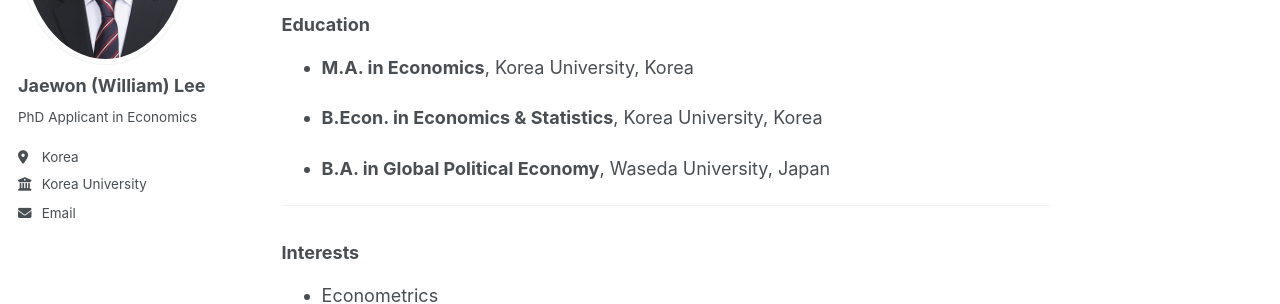
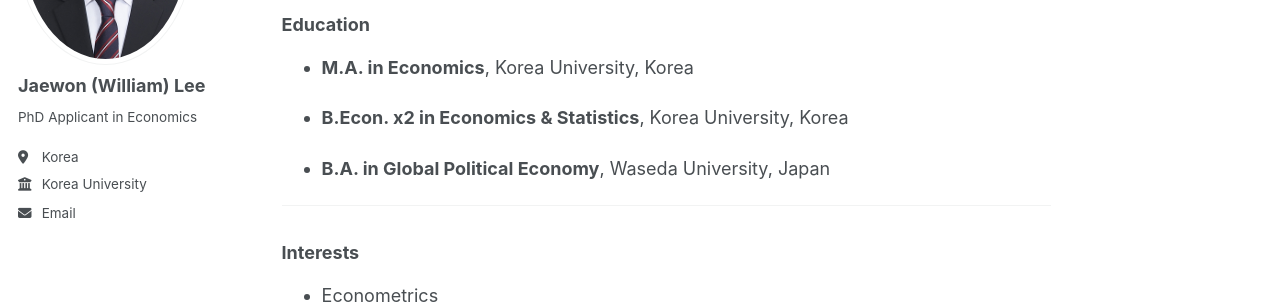
Before and after one commit to JWLee2000/JWLee2000.github.io, a Jekyll site: the page built from _pages/about.md, in a window 1280 px wide and 900 px high. Shown: the part 263-567 px from the top of the window. Built offline with Jekyll 4.4.1, drawn with Linux system fonts in a browser that asks for light colours; a script that is not in the unit is left out.

```diff
--- a/_pages/about.md
+++ b/_pages/about.md
@@ -17,7 +17,7 @@ redirect_from:
 
 - **M.A. in Economics**, Korea University, Korea
 
-- **B.Econ. in Economics & Statistics**, Korea University, Korea
+- **B.Econ. x2 in Economics & Statistics**, Korea University, Korea
 
 - **B.A. in Global Political Economy**, Waseda University, Japan
 
```
